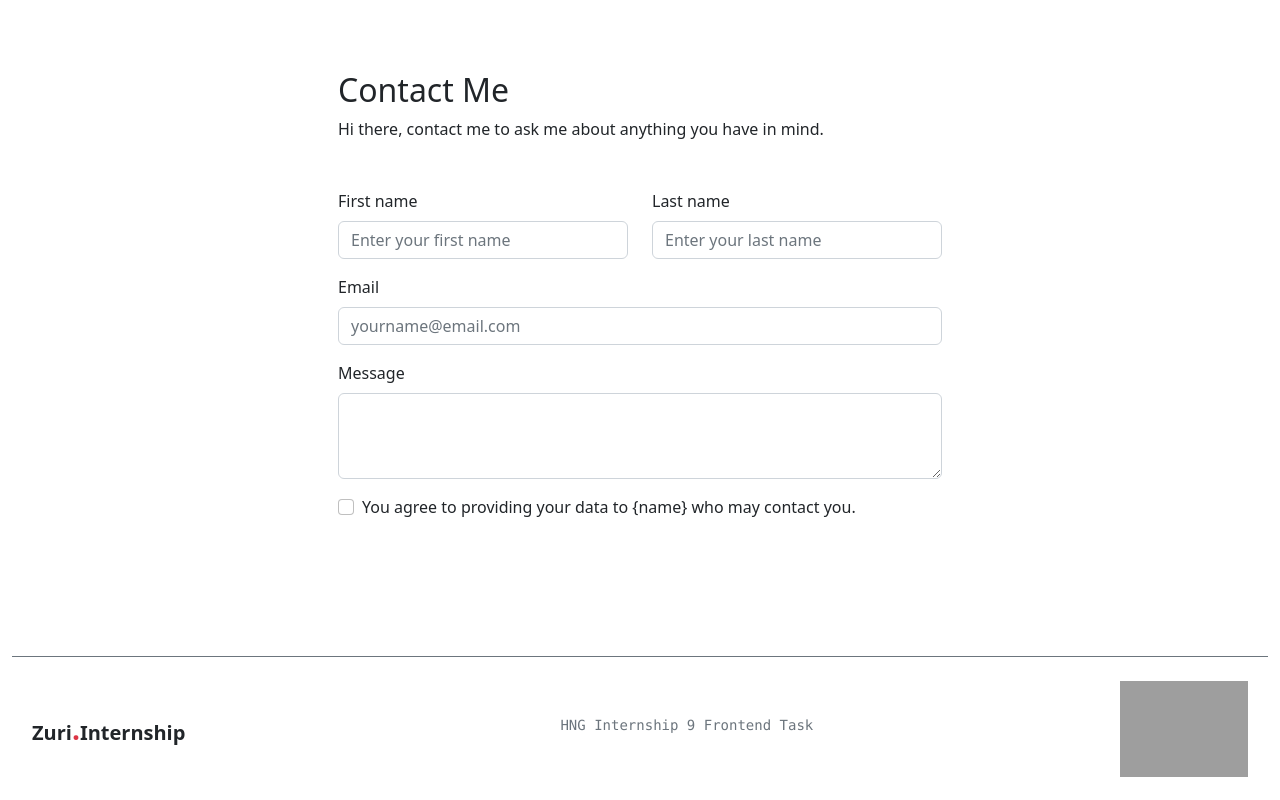
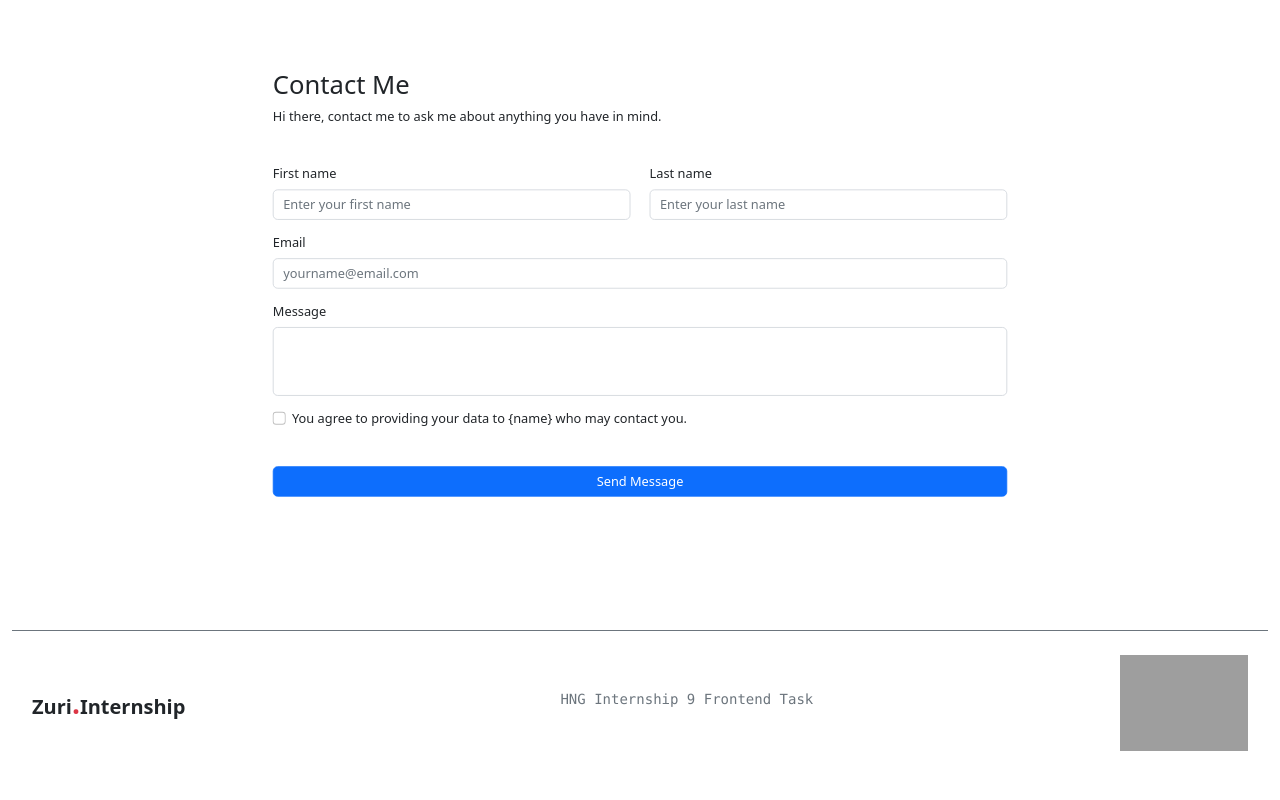
Before and after one commit to willhemz/createTree, a React (Create React App) app: page /contact in a window 1280 px wide. Built offline with nearby package versions, Linux system fonts and the light colour scheme; grey boxes are pictures that could not be loaded.

Commit message:
style: added index.css to control the scaling of the contact form in small and large screen sizes by using CSS @media screen and (max-width:576px).

```diff
--- a/src/Contact.js
+++ b/src/Contact.js
@@ -1,19 +1,19 @@
 import React from 'react'
 
 const Contact = () => {
-  return <main className='row mx-0 my-3 d-flex justify-content-center align-content-center' style={{height:'70vh'}}>
-    <section className='col-6'>
+  return <main className='row mx-0 my-3 d-flex justify-content-center align-content-center w-100' >
+    <section className='contact-page col-12 col-sm-9'>
         <div className="form-header">
             <h2>Contact Me</h2>
             <p>Hi there, contact me to ask me about anything you have in mind.</p>
         </div>
         <form className='mt-5 col-12'>
-            <div className="row mb-3 name-section">
-                <div className='col-6'>
+            <div className="row name-section">
+                <div className='col-12 col-sm-6 mb-3'>
                     <label className='form-label' htmlFor="first_name">First name</label>
                     <input id='first_name' type="text" placeholder='Enter your first name' className='form-control' />
                 </div>
-                <div className='col-6'>
+                <div className='col-12 col-sm-6 mb-3'>
                     <label className='form-label' htmlFor="last_name">Last name</label>
                     <input id='last_name' type="text" placeholder='Enter your last name' className='form-control' />
                 </div>
@@ -24,14 +24,14 @@ const Contact = () => {
             </div>
             <div className="message-section mb-3">
                 <label htmlFor="message" className='form-label'>Message</label>
-                <textarea name="message" id="message" className='form-control' rows="3"></textarea>
+                <textarea name="message" id="message" className='form-control' rows="3" style={{resize:'none'}}></textarea>
             </div>
-            <div className="form-check">
+            <div className="form-check mb-5">
                 <input className='form-check-input' type="checkbox" id="checkbox" />
                 <label htmlFor="checkbox" className='form-check-label'>You agree to providing your data to &#123;name&#125; who may contact you.</label>
             </div>
             <div className="submit-btn">
-
+                <button className='btn btn-primary w-100' type="submit" id='btn__submit'>Send Message</button>
             </div>
         </form>
     </section>
--- a/src/index.css
+++ b/src/index.css
@@ -0,0 +1,10 @@
+.contact-page {
+    scale: 0.8;
+}
+
+@media screen and (max-width:576px) {
+    .contact-page {
+        scale: 1;
+        margin-top: 50px;
+    }
+}
--- a/src/index.js
+++ b/src/index.js
@@ -1,6 +1,7 @@
 import React from 'react';
 import ReactDOM from 'react-dom/client';
 import App from './App'
+import './index.css'
 import 'bootstrap/dist/css/bootstrap.min.css'
 
 const root = ReactDOM.createRoot(document.getElementById('root'));
```
